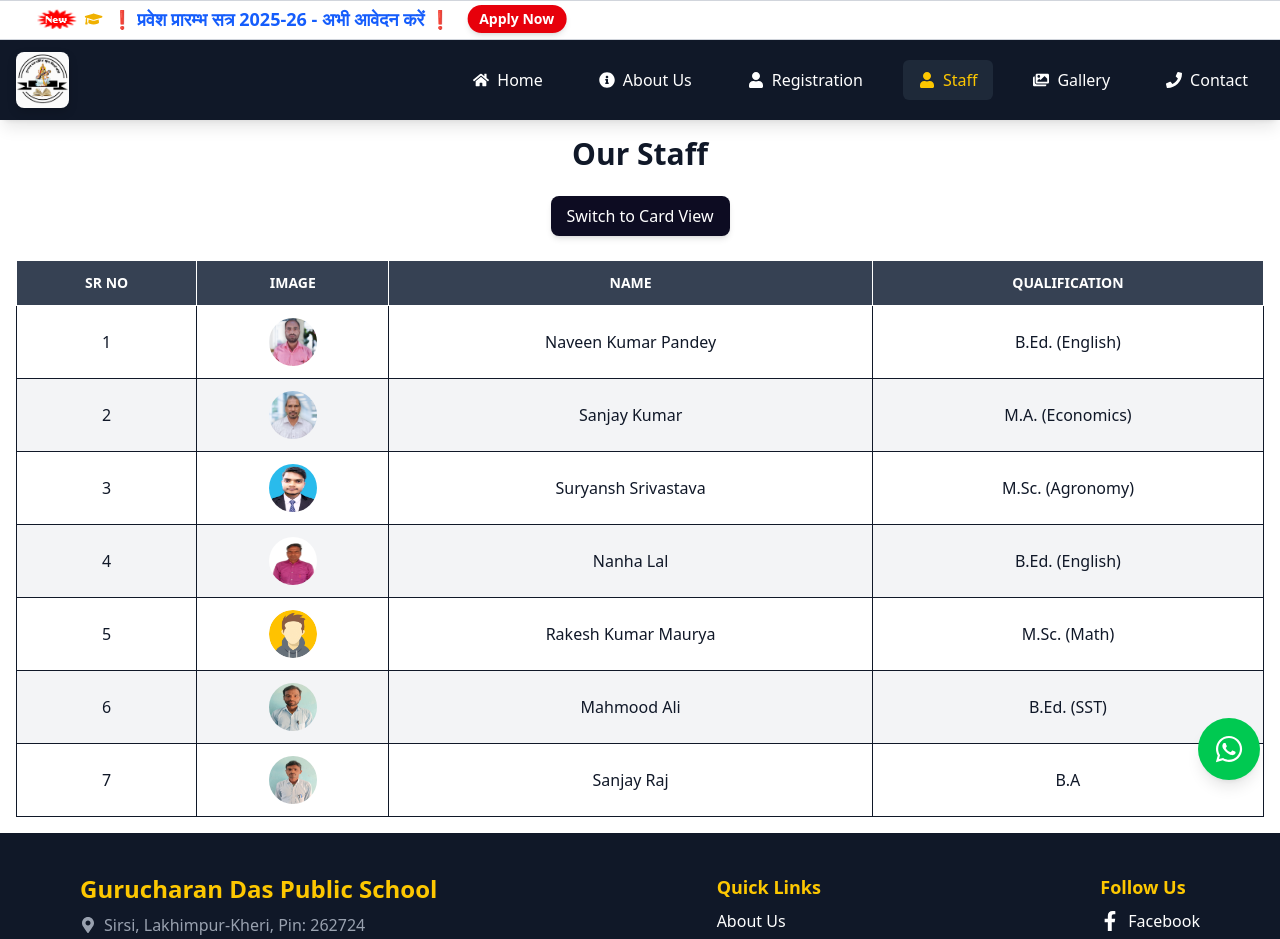
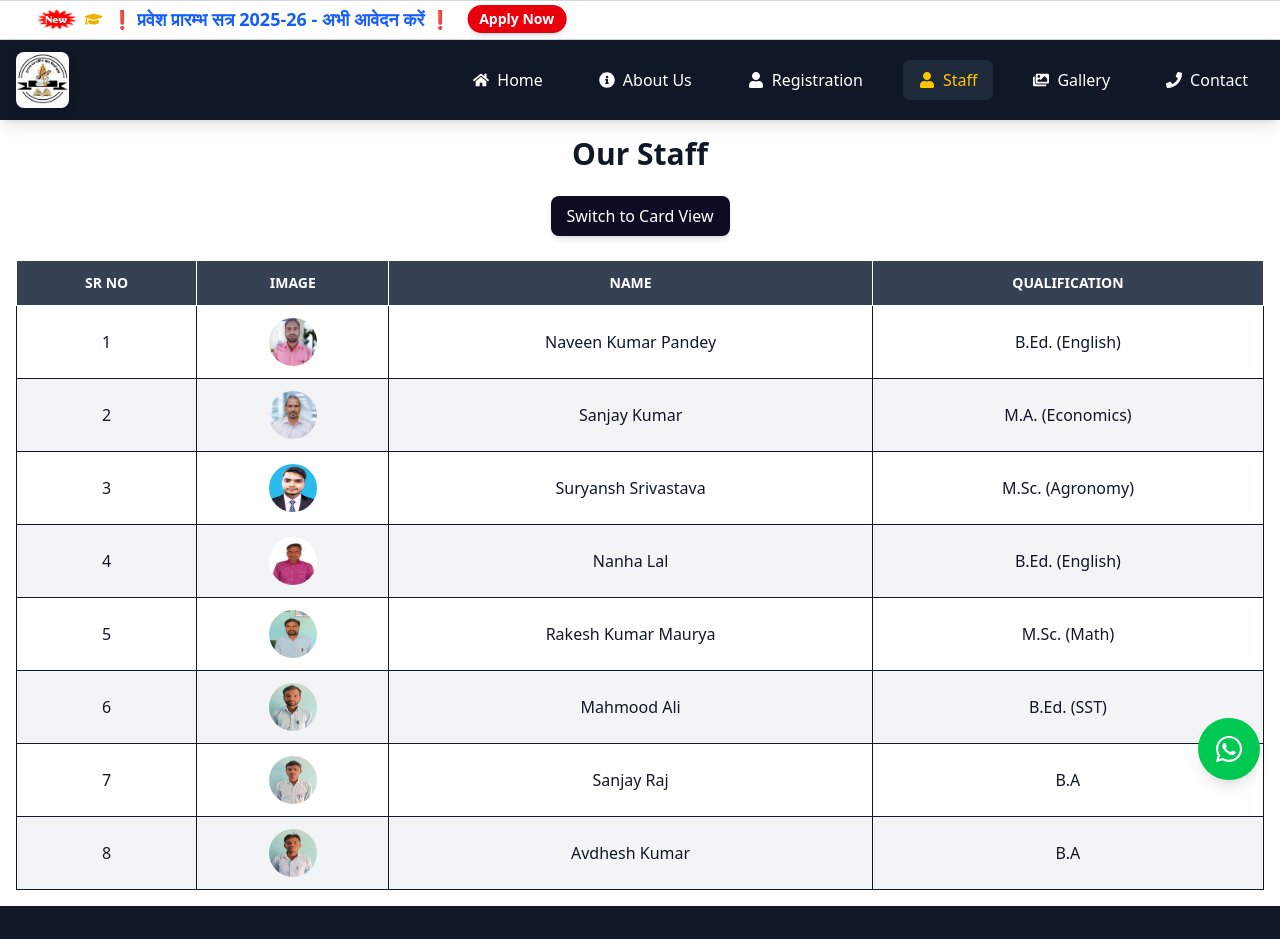
Before and after one commit to gurudev383/Gurucharan, a React (Vite) app: page /staff in a window 1280 px wide. Shown: the top 939 px of the page. Built offline with nearby package versions, Linux system fonts and the light colour scheme.

Commit message:
Update Staff

```diff
--- a/src/components/Staff/Staff.jsx
+++ b/src/components/Staff/Staff.jsx
@@ -7,16 +7,59 @@ import Suryansh from "../../../public/MsgDesk/Directer.jpg";
 import Nanha from "../../../public/Staff/Nanha_Lal.png";
 import Mahmood from "../../../public/Staff/Mahmood.jpg";
 import SanjayRaj from "../../../public/Staff/Sanjay.jpg";
-import Dummy from "../../../src/assets/teacher.png";
+// import Dummy from "../../../src/assets/teacher.png";
+import Rakesh from "../../../public/Staff/Rakesh.jpg";
+import Avdesh from "../../../public/Staff/Avdheah.jpg";
 
 const staffMembers = [
-  { id: 1, name: "Naveen Kumar Pandey", qualification: "B.Ed. (English)", image: Naveen },
-  { id: 2, name: "Sanjay Kumar", qualification: "M.A. (Economics)", image: Sanjay },
-  { id: 3, name: "Suryansh Srivastava", qualification: "M.Sc. (Agronomy)", image: Suryansh },
-  { id: 4, name: "Nanha Lal", qualification: "B.Ed. (English)", image: Nanha },
-  { id: 5, name: "Rakesh Kumar Maurya", qualification: "M.Sc. (Math)", image: Dummy },
-  { id: 6, name: "Mahmood Ali", qualification: "B.Ed. (SST)", image: Mahmood },
-  { id: 7, name: "Sanjay Raj", qualification: "B.A", image: SanjayRaj },
+  {
+    id: 1,
+    name: "Naveen Kumar Pandey",
+    qualification: "B.Ed. (English)",
+    image: Naveen
+  },
+  {
+    id: 2,
+    name: "Sanjay Kumar",
+    qualification: "M.A. (Economics)",
+    image: Sanjay
+  },
+  {
+    id: 3,
+    name: "Suryansh Srivastava",
+    qualification: "M.Sc. (Agronomy)",
+    image: Suryansh
+  },
+  {
+    id: 4,
+    name: "Nanha Lal",
+    qualification: "B.Ed. (English)",
+    image: Nanha
+  },
+  {
+    id: 5,
+    name: "Rakesh Kumar Maurya",
+    qualification: "M.Sc. (Math)",
+    image: Rakesh
+  },
+  {
+    id: 6,
+    name: "Mahmood Ali",
+    qualification: "B.Ed. (SST)",
+    image: Mahmood
+  },
+  {
+    id: 7,
+    name: "Sanjay Raj",
+    qualification: "B.A",
+    image: SanjayRaj
+  },
+  {
+    id: 8,
+    name: "Avdhesh Kumar",
+    qualification: "B.A",
+    image: Avdesh
+  },
 ];
 
 export default function Staff() {
```
Also changed, not shown: public/Staff/Rakesh.jpg (added).
